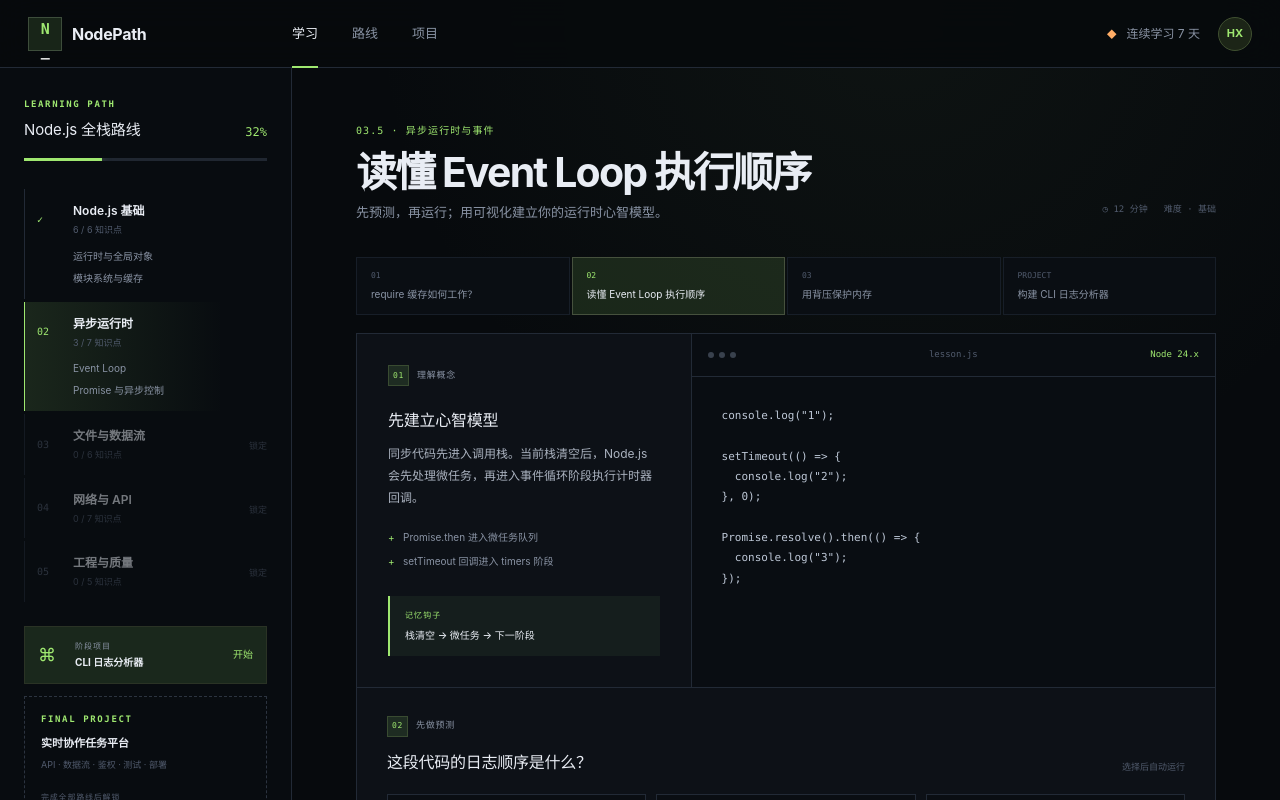
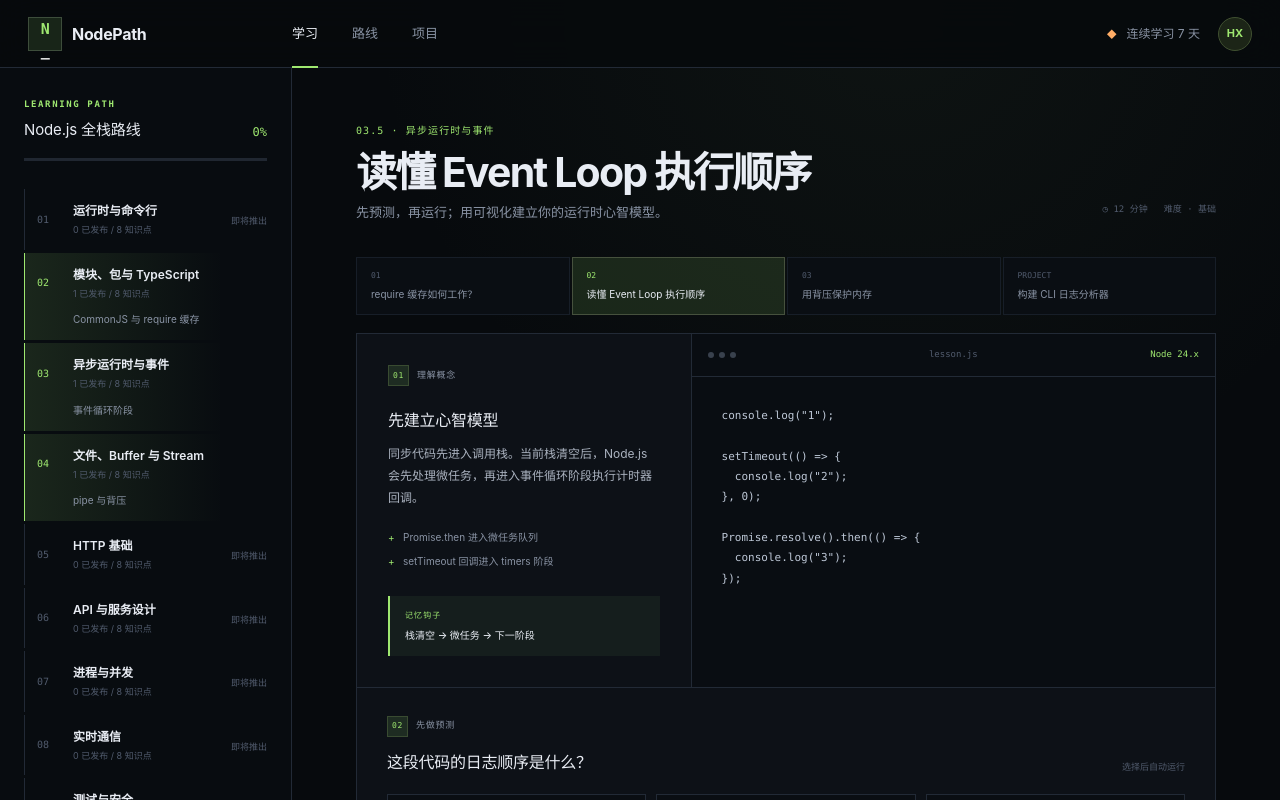
Before and after one commit to h18340637145-blip/learn-repo, a Next.js app: page / in a window 1280 px wide. Shown: the top 800 px of the page. Built offline with nearby package versions, Linux system fonts and the light colour scheme; no server answers.

Commit message:
feat: 用课程目录驱动学习界面和进度

```diff
--- a/app/globals.css
+++ b/app/globals.css
@@ -49,7 +49,7 @@ a { color: inherit; text-decoration: none; }
 .sidebar h2 { font-size: 15px; margin: 7px 0 0; letter-spacing: -0.01em; }
 .progress-number { font-family: ui-monospace, SFMono-Regular, Menlo, monospace; font-size: 12px; color: var(--green); }
 .progress-track { height: 3px; background: #202731; margin: 17px 0 28px; overflow: hidden; }
-.progress-track span { display: block; width: 32%; height: 100%; background: var(--green); box-shadow: 0 0 10px rgba(159, 232, 112, 0.5); }
+.progress-track span { display: block; width: var(--progress, 0%); height: 100%; background: var(--green); box-shadow: 0 0 10px rgba(159, 232, 112, 0.5); }
 .roadmap-list { display: grid; gap: 3px; }
 .roadmap-section { padding: 13px 0 13px 12px; border-left: 1px solid var(--line); }
 .roadmap-section.active { border-left-color: var(--green); background: linear-gradient(90deg, var(--green-dim), transparent 82%); }
--- a/app/learning-studio.tsx
+++ b/app/learning-studio.tsx
@@ -1,18 +1,14 @@
 "use client";
 
-import { useEffect, useRef, useState } from "react";
+import { useEffect, useMemo, useRef, useState } from "react";
 
+import { curriculum } from "@/content/curriculum";
 import { publishedLessons } from "@/content/lesson-registry";
 import type { RunnerFrame } from "@/lib/curriculum/types";
+import { buildRoadmap } from "@/lib/curriculum/view-model";
 import { streamAuthoredTrace } from "@/lib/execution/authored-trace";
-
-const roadmap = [
-  { number: "01", title: "Node.js 基础", meta: "6 / 6", state: "done", items: ["运行时与全局对象", "模块系统与缓存"] },
-  { number: "02", title: "异步运行时", meta: "3 / 7", state: "active", items: ["Event Loop", "Promise 与异步控制"] },
-  { number: "03", title: "文件与数据流", meta: "0 / 6", state: "locked", items: ["Buffer", "Stream 与背压"] },
-  { number: "04", title: "网络与 API", meta: "0 / 7", state: "locked", items: ["HTTP Server", "REST API"] },
-  { number: "05", title: "工程与质量", meta: "0 / 5", state: "locked", items: ["测试", "性能与安全"] },
-];
+import { getBrowserProgressRepository } from "@/lib/progress/browser-progress-repository";
+import { emptyProgress, type ProgressSnapshot } from "@/lib/progress/types";
 
 const delay = (milliseconds: number) =>
   new Promise((resolve) => window.setTimeout(resolve, milliseconds));
@@ -23,13 +19,23 @@ export function LearningStudio() {
   const [status, setStatus] = useState<"idle" | "running" | "wrong" | "success">("idle");
   const [frameIndex, setFrameIndex] = useState(-1);
   const [frame, setFrame] = useState<RunnerFrame | null>(null);
+  const [progress, setProgress] = useState<ProgressSnapshot>(() => {
+    if (typeof window === "undefined") return emptyProgress();
+    return getBrowserProgressRepository().load();
+  });
   const activeRun = useRef<AbortController | null>(null);
   const lesson = publishedLessons[lessonIndex]!;
   const question = lesson.questions[0]!;
+  const selectedOption = question.options.find((option) => option.id === selected);
   const frames = lesson.execution.frames;
   const lanes = lesson.execution.lanes;
   const isProject = lesson.kind === "stage-project";
   const codeFile = lesson.files.find((file) => file.name === lesson.entryFile) ?? lesson.files[0]!;
+  const roadmap = useMemo(() => buildRoadmap(curriculum, progress), [progress]);
+  const publishedCount = publishedLessons.length;
+  const completedCount = progress.completedLessonIds.length + progress.completedProjectIds.length;
+  const progressPercent = publishedCount === 0 ? 0 : Math.round((completedCount / publishedCount) * 100);
+  const projectLessonIndex = publishedLessons.findIndex((item) => item.kind === "stage-project");
 
   function cancelRun() {
     activeRun.current?.abort();
@@ -74,6 +80,10 @@ export function LearningStudio() {
     if (!controller.signal.aborted) {
       activeRun.current = null;
       setStatus("success");
+      const repository = getBrowserProgressRepository();
+      setProgress((current) => lesson.kind === "stage-project"
+        ? repository.completeProject(current, lesson.id)
+        : repository.completeLesson(current, lesson.id));
     }
   }
 
@@ -104,21 +114,23 @@ export function LearningStudio() {
               <span className="kicker">LEARNING PATH</span>
               <h2>Node.js 全栈路线</h2>
             </div>
-            <span className="progress-number">32%</span>
+            <span className="progress-number">{progressPercent}%</span>
           </div>
-          <div className="progress-track" aria-label="总体进度 32%"><span /></div>
+          <div className="progress-track" aria-label={`当前已发布课程进度 ${progressPercent}%`}>
+            <span style={{ "--progress": `${progressPercent}%` } as React.CSSProperties} />
+          </div>
 
           <div className="roadmap-list">
             {roadmap.map((section) => (
-              <div className={`roadmap-section ${section.state}`} key={section.number}>
+              <div className={`roadmap-section ${section.state}`} key={section.id}>
                 <div className="roadmap-title">
-                  <span className="roadmap-number">{section.state === "done" ? "✓" : section.number}</span>
-                  <div><strong>{section.title}</strong><span>{section.meta} 知识点</span></div>
-                  <span className="section-state">{section.state === "locked" ? "锁定" : ""}</span>
+                  <span className="roadmap-number">{section.state === "done" ? "✓" : String(section.number).padStart(2, "0")}</span>
+                  <div><strong>{section.title}</strong><span>{section.publishedLessons} 已发布 / {section.totalLessons} 知识点</span></div>
+                  <span className="section-state">{section.state === "planned" ? "即将推出" : section.state === "locked" ? "锁定" : ""}</span>
                 </div>
-                {section.state !== "locked" && (
+                {section.state !== "planned" && section.state !== "locked" && (
                   <div className="roadmap-items">
-                    {section.items.map((item) => <span key={item}>{item}</span>)}
+                    {section.items.filter((item) => item.status === "published").map((item) => <span key={item.id}>{item.title}</span>)}
                   </div>
                 )}
               </div>
@@ -128,7 +140,7 @@ export function LearningStudio() {
           <div className="project-shortcut" id="projects">
             <span className="project-icon">⌘</span>
             <div><span>阶段项目</span><strong>CLI 日志分析器</strong></div>
-            <button type="button" onClick={() => openLesson(3)}>开始</button>
+            <button type="button" onClick={() => openLesson(projectLessonIndex)}>开始</button>
           </div>
 
           <div className="final-project">
@@ -205,7 +217,9 @@ export function LearningStudio() {
                 );
               })}
             </div>
-            {status === "wrong" && <p className="feedback wrong-feedback">还差一步：请先判断当前调用栈何时清空，以及哪个队列拥有更高优先级。</p>}
+            {status === "wrong" && selectedOption && (
+              <p className="feedback wrong-feedback">{selectedOption.feedback}</p>
+            )}
             {status === "running" && <p className="feedback running-feedback"><span /> Node.js 正在解析并执行案例…</p>}
           </section>
 
```
